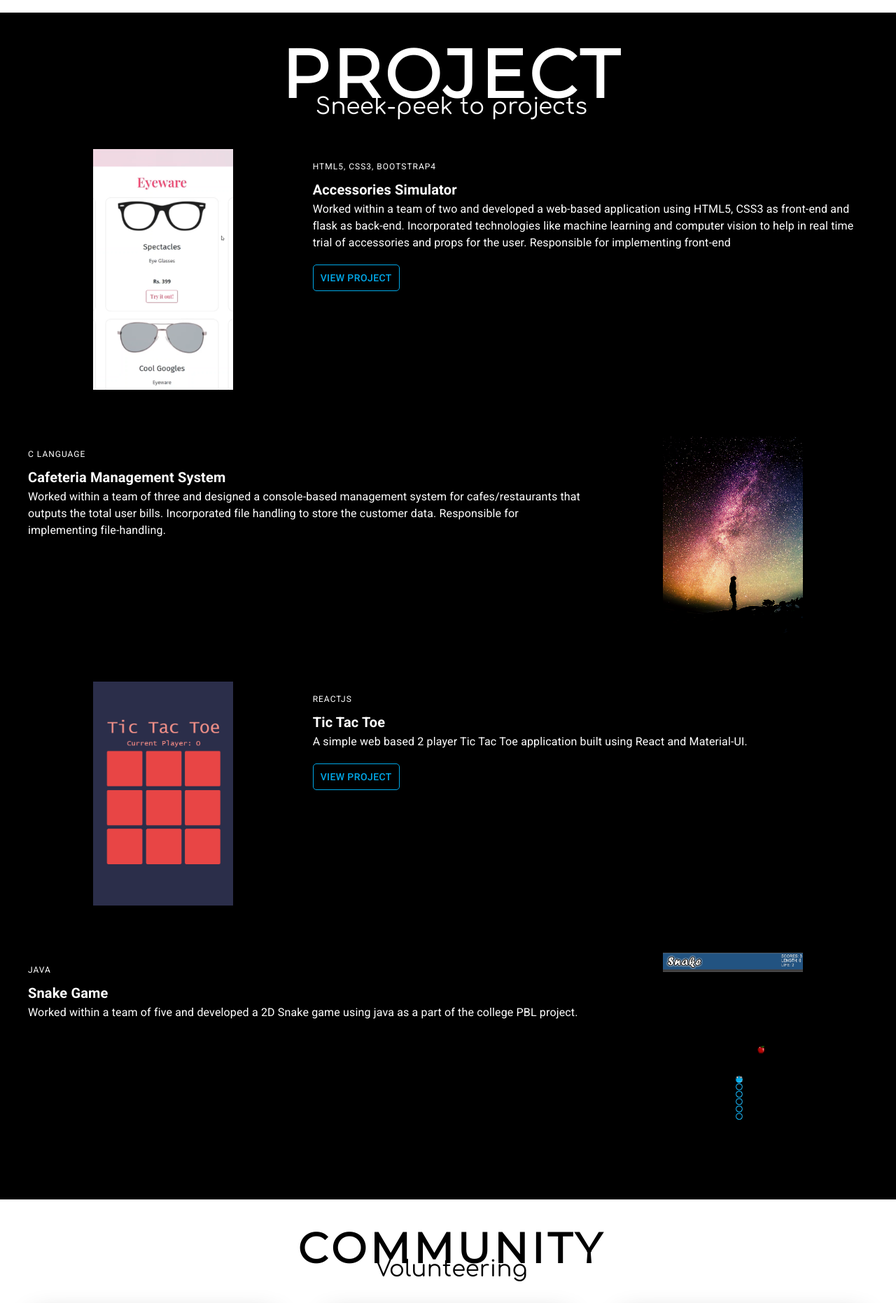
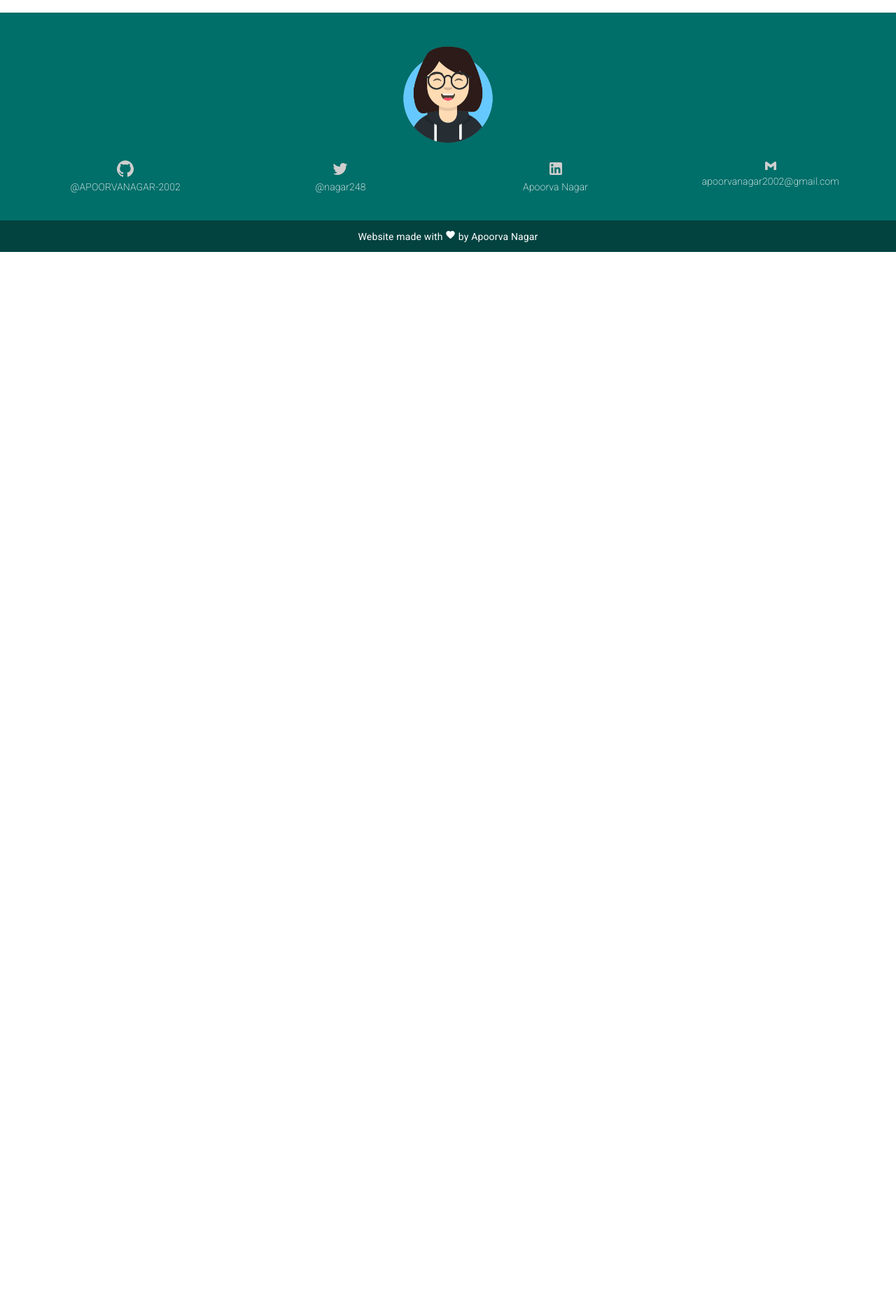
Before and after one commit to APOORVANAGAR-2002/portfolio, a React (Create React App) app: page / in a window 1280 px wide. Shown: the part 1960-3822 px from the top of the page at 70% size. After the commit the page ends 2320 px from the top, so only its background shows below. Built offline with nearby package versions, Linux system fonts and the light colour scheme.

Commit message:
updated footer and modified structure of folders

```diff
--- a/src/App.js
+++ b/src/App.js
@@ -1,10 +1,10 @@
 import { Home } from "./pages/Home";
-import { Project } from "./pages/Project";
+// import { Project } from "./pages/Project";
 import { Route, Switch } from "react-router-dom";
-import { Skills } from "./pages/Skills";
-import { Volunteer } from "./pages/Volunteer";
-import { Footer } from "./pages/Footer";
-import { About } from "./pages/About";
+import { Skills } from "./components/homepage/Skills";
+// import { Volunteer } from "./pages/Volunteer";
+import { Footer } from "./components/homepage/Footer";
+import { About } from "./components/homepage/About";
 import { MainLayout } from "./layouts/MainLayout";
 
 function App() {
@@ -13,9 +13,9 @@ function App() {
       <MainLayout />
        <Switch>
         <Route path="/" exact component={Home} />
-          <Route path="/about" component={About} />
+          {/* <Route path="/about" component={About} />
         <Route path="/work" component={Project} />
-        <Route path="/volunteer" component={Volunteer} />
+        <Route path="/volunteer" component={Volunteer} /> */}
         </Switch>
         {/* <Footer /> */}
     </div>
--- /dev/null
+++ b/src/components/homepage/Footer.js
@@ -0,0 +1,90 @@
+import { createMuiTheme, Grid, makeStyles, responsiveFontSizes, ThemeProvider, Typography } from "@material-ui/core";
+import '@fontsource/comfortaa';
+import "@fontsource/montserrat";
+import Aavatar from '../../images/aavatar.png';
+import FavoriteIcon from '@material-ui/icons/Favorite';
+import TwitterIcon from '@material-ui/icons/Twitter';
+import LinkedInIcon from '@material-ui/icons/LinkedIn';
+import GitHubIcon from '@material-ui/icons/GitHub';
+import { SiGmail } from "react-icons/si";
+import "typeface-roboto";
+
+
+
+const useStyles = makeStyles((theme) => ({
+    root: {
+        background: '#006E69',
+        color: '#CFCECE'
+    },
+    heading: {
+        textAlign: 'center',
+        fontFamily: "comfortaa",
+        color: '#ffffff',
+    },
+    icons: {
+        textAlign: 'center',
+        padding: '1%',
+    },
+    image: {
+        display: 'flex',
+        justifyContent: 'center',
+        padding: '1%'
+    },
+    text: {
+        fontWeight: '200',
+        color: '#ffffff'
+    }
+}));
+
+let theme = createMuiTheme();
+theme = responsiveFontSizes(theme);
+
+function Footer() {
+
+    const classes = useStyles();
+
+    return (
+        <Grid container className={classes.root}>
+
+            <Grid container style={{
+                padding: "2%",
+                display: 'flex',
+                justifyContent: 'center'
+            }}>
+                <Grid item xs={12} className={classes.image}>
+                    <img src={Aavatar} width='140px' alt='avatar' />
+                </Grid>
+                <Grid item xs={12} sm={3} className={classes.icons}>
+                    <GitHubIcon />
+                    <Typography variant='body2' className={classes.text}>@APOORVANAGAR-2002</Typography>
+                </Grid>
+                <Grid item xs={12} sm={3} className={classes.icons}>
+                    <TwitterIcon />
+                    <Typography variant='body2' className={classes.text}>@nagar248</Typography>
+                </Grid>
+                <Grid item xs={12} sm={3} className={classes.icons}>
+                    <LinkedInIcon />
+                    <Typography variant='body2' className={classes.text}>Apoorva Nagar</Typography>
+                </Grid>
+                <Grid item xs={12} sm={3} className={classes.icons}>
+                    <SiGmail />
+                    <Typography variant='body2' className={classes.text}>apoorvanagar2002@gmail.com</Typography>
+                </Grid>
+
+
+
+            </Grid>
+
+            <Grid container style={{}}>
+                <Grid item xs={12} style={{ textAlign: "center", background: '#02423F', padding: '1%' }}>
+                    <ThemeProvider>
+                        <Typography variant="body2" style={{ color: "#ffffff", fontFamily: 'roboto' }}>Website made with <span ><FavoriteIcon style={{ fontSize: "15px" }} /></span> by Apoorva Nagar</Typography>
+                    </ThemeProvider>
+                </Grid>
+            </Grid>
+
+        </Grid>
+    )
+}
+
+export { Footer };
--- a/src/pages/Footer.js
+++ /dev/null
@@ -1,77 +0,0 @@
-import { createMuiTheme, Grid, makeStyles, responsiveFontSizes, ThemeProvider, Typography } from "@material-ui/core";
-import '@fontsource/comfortaa';
-import "@fontsource/montserrat";
-import SocialMedia from "../components/SocialMedia";
-import FavoriteIcon from '@material-ui/icons/Favorite';
-
-const useStyles = makeStyles((theme) => ({
-    root: {
-        backgroundImage: "linear-gradient(45deg, rgba(0, 0, 10, 0.60), rgba(10, 0, 0, 0.75)), url(/image/background.png)",
-        backgroundRepeat: "no-repeat",
-        backgroundSize: "cover",
-        backgroundAttachment: "fixed",
-        backgroundPosition: "center"
-    },
-    heading: {
-        textAlign: 'center',
-        fontFamily: "comfortaa",
-        color: '#ffffff',
-    },
-}));
-
-let theme = createMuiTheme();
-theme = responsiveFontSizes(theme);
-
-function Footer() {
-
-    const classes = useStyles();
-
-    return (
-        <Grid container className={classes.root}>
-
-            <Grid container style={{ padding: "10px" }}>
-                <Grid item xs={12} >
-                    <ThemeProvider theme={theme} >
-                        <Typography style={{
-                            fontFamily: 'Montserrat',
-                            fontStyle: 'normal',
-                            fontWeight: '900',
-                            color: 'rgba(255, 255, 255)',
-                            lineHeight: '60px',
-                            letterSpacing: "7px",
-                            paddingTop: "50px",
-                            marginLeft: "10px",
-                            textAlign: 'center'
-                        }} variant="h1">SOCIALS</Typography>
-                        <Typography style={{
-                            fontFamily: 'comfortaa',
-                            fontWeight: '500',
-                            color: "#ffffff",
-                            marginLeft: "10px",
-                            textAlign: "center"
-                        }} variant="h4">Reach out here..</Typography>
-                    </ThemeProvider>
-                </Grid>
-                <Grid item xs={12} style={{
-                    display: 'flex',
-                    justifyContent: 'center',
-                    padding: '80px'
-                }}>
-                    <SocialMedia />
-                </Grid>
-
-            </Grid>
-
-            <Grid container>
-                <Grid item xs={12} style={{ textAlign: "center" }}>
-                    <ThemeProvider>
-                        <Typography variant="body1" style={{ color: "#ffffff" }}>Website made with <span ><FavoriteIcon style={{ fontSize: "15px" }} /></span> by Apoorva Nagar</Typography>
-                    </ThemeProvider>
-                </Grid>
-            </Grid>
-
-        </Grid>
-    )
-}
-
-export { Footer };
--- a/src/pages/Home.js
+++ b/src/pages/Home.js
@@ -1,13 +1,10 @@
-import { Divider, Grid, makeStyles, Typography } from "@material-ui/core";
+import { Grid, makeStyles, Typography } from "@material-ui/core";
 import { createMuiTheme, responsiveFontSizes, ThemeProvider } from '@material-ui/core/styles';
-// import { About } from "./About";
 import '@fontsource/comfortaa';
-import { About } from "./About";
-import { Skills } from "./Skills";
-import { Project } from "./Project";
-import { Volunteer } from "./Volunteer";
-import { Footer } from "./Footer";
-import { Intro } from "./Intro";
+import { About } from "../components/homepage/About";
+import { Skills } from "../components/homepage/Skills";
+import { Footer } from "../components/homepage/Footer";
+import { Intro } from "../components/homepage/Intro";
 import "typeface-roboto";
 // import ParallaxComp from "../components/ParallaxComp";
 
@@ -63,8 +60,6 @@ function Home() {
             {/* <ParallaxComp imgsrc={About}></ParallaxComp> */}
             <About />
             <Skills />
-            <Project />
-            <Volunteer />
             <Footer />
         </div>
 
```
Also changed, not shown: src/components/homepage/About.js (renamed from src/pages/About.js, +2 -29 lines), src/components/homepage/Skills.js (renamed from src/pages/Skills.js, +0 -9 lines), src/components/homepage/Intro.js (renamed from src/pages/Intro.js), src/images/aavatar.png (added).
